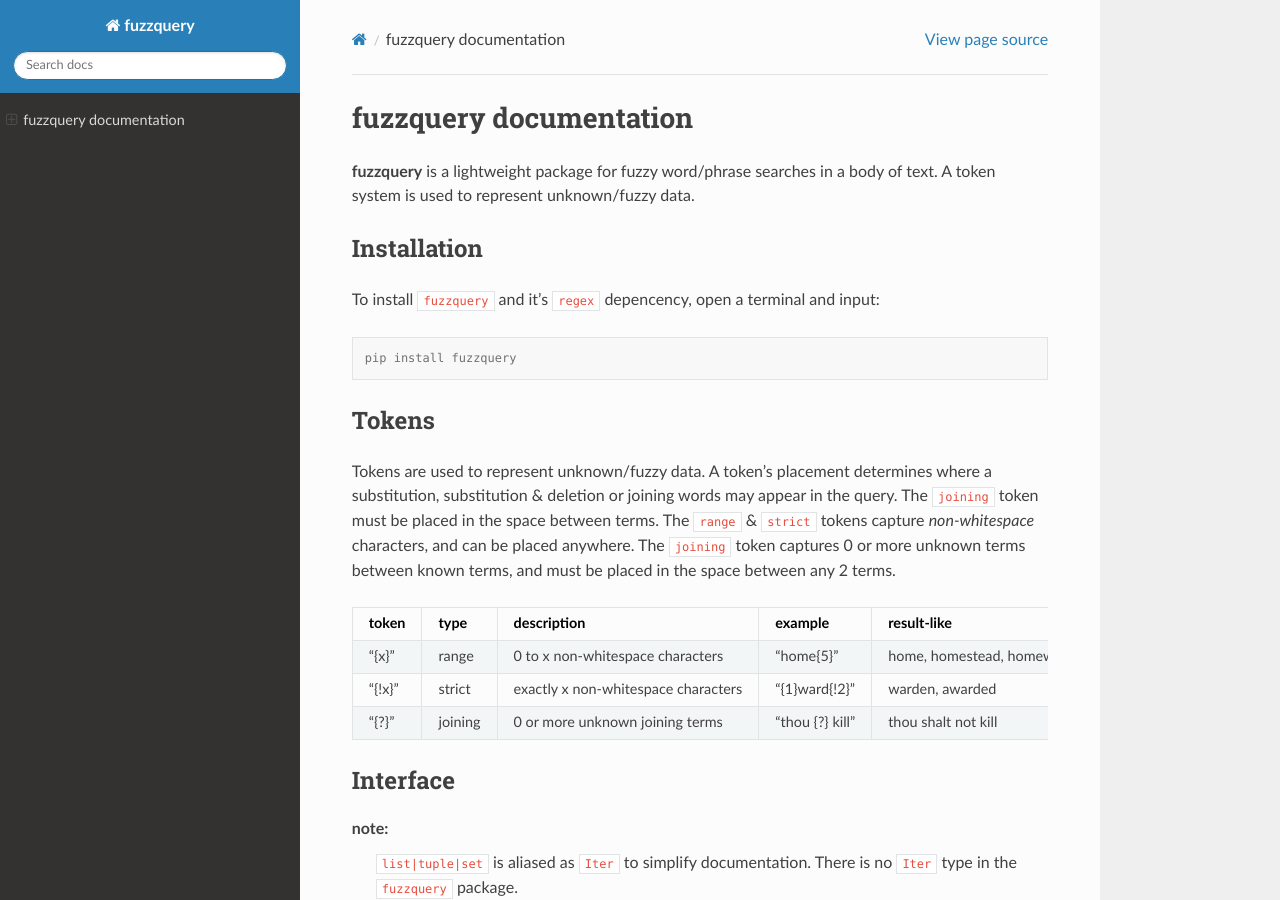
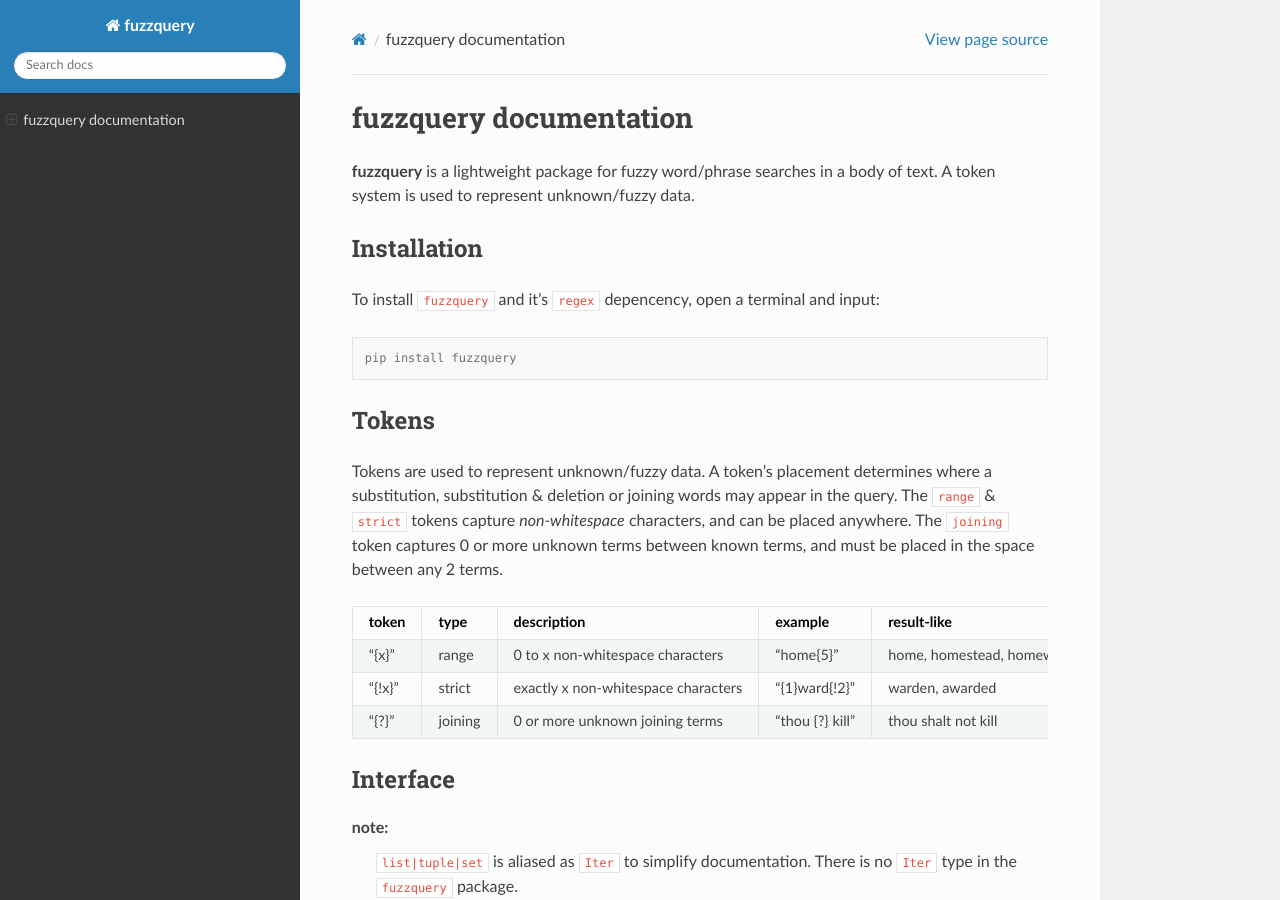
Before and after one commit to OneMadGypsy/fuzzquery, a Sphinx documentation site: the page built from docs/source/index.rst, in a window 1280 px wide and 900 px high. Built offline with Sphinx 7.4.7 and the Read the Docs theme 2.0.0, drawn with Linux system fonts in a browser that asks for light colours.

Commit message:
Update index.rst

```diff
--- a/docs/source/index.rst
+++ b/docs/source/index.rst
@@ -17,7 +17,7 @@ Tokens
 ------
 
 Tokens are used to represent unknown/fuzzy data. A token's placement determines where a substitution, substitution & deletion or joining words may appear in the query.
-The ``joining`` token must be placed in the space between terms. The ``range`` & ``strict`` tokens capture `non-whitespace` characters, and can be placed anywhere.
+The ``range`` & ``strict`` tokens capture `non-whitespace` characters, and can be placed anywhere.
 The ``joining`` token captures 0 or more unknown terms between known terms, and must be placed in the space between any 2 terms.
 
 +--------+---------+---------------------------------------+------------------+--------------------------------+
```
